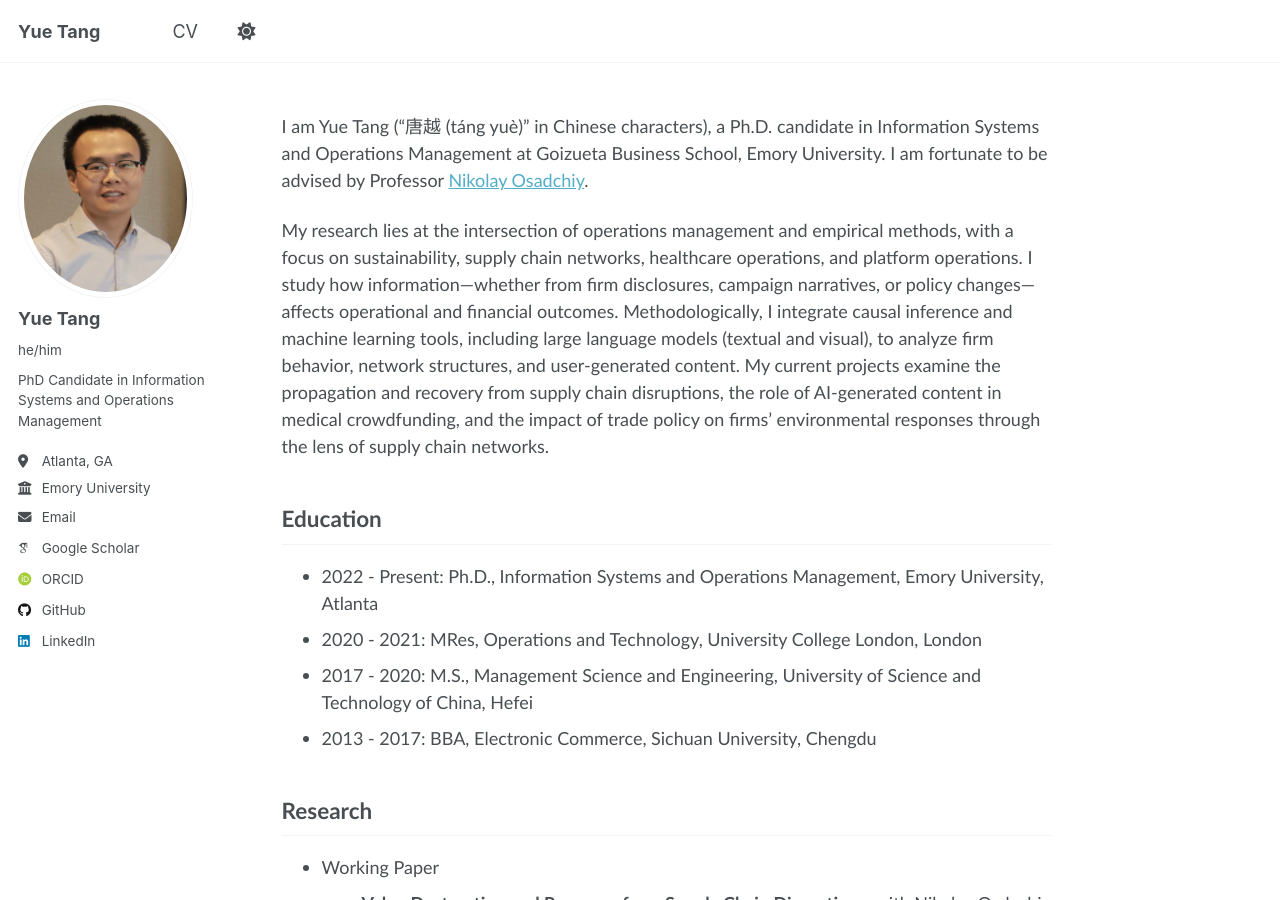
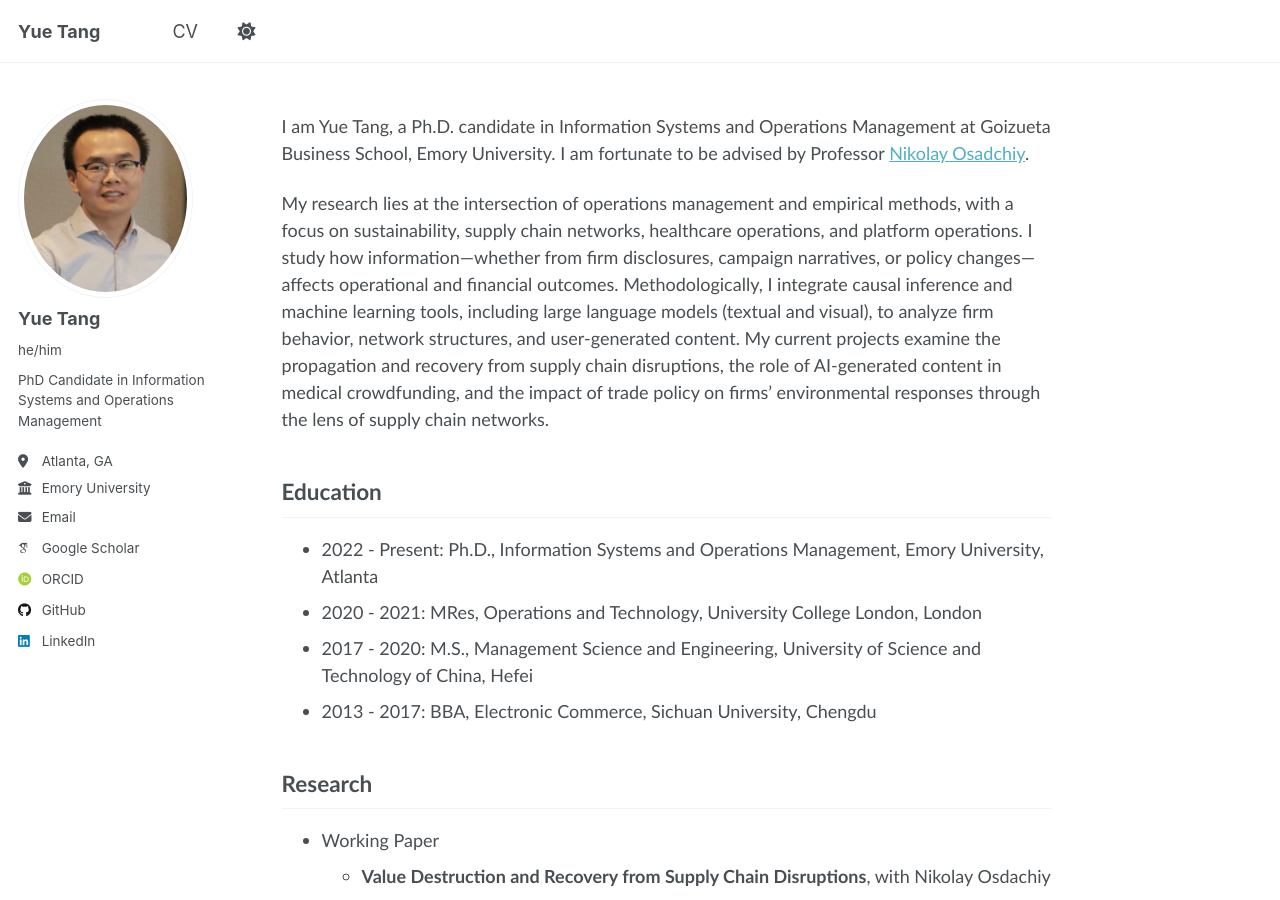
Before and after one commit to YueTang-YT/YueTang-YT.github.io, a Jekyll site: the page built from _pages/about.md, in a window 1280 px wide and 900 px high. Built offline with Jekyll 4.4.1, drawn with Linux system fonts in a browser that asks for light colours; some web fonts are replaced.

Commit message:
Update about.md

```diff
--- a/_pages/about.md
+++ b/_pages/about.md
@@ -18,7 +18,7 @@
   gtag('config', 'G-PHYCRQ4Y5M');
 </script>
 
-I am Yue Tang ("唐越 (táng yuè)" in Chinese characters), a Ph.D. candidate in Information Systems and Operations Management at Goizueta Business School, Emory University. I am fortunate to be advised by Professor [Nikolay Osadchiy](http://www.nikolayosadchiy.com).
+I am Yue Tang, a Ph.D. candidate in Information Systems and Operations Management at Goizueta Business School, Emory University. I am fortunate to be advised by Professor [Nikolay Osadchiy](http://www.nikolayosadchiy.com).
 
 My research lies at the intersection of operations management and empirical methods, with a focus on sustainability, supply chain networks, healthcare operations, and platform operations. I study how information—whether from firm disclosures, campaign narratives, or policy changes—affects operational and financial outcomes. Methodologically, I integrate causal inference and machine learning tools, including large language models (textual and visual), to analyze firm behavior, network structures, and user-generated content. My current projects examine the propagation and recovery from supply chain disruptions, the role of AI-generated content in medical crowdfunding, and the impact of trade policy on firms’ environmental responses through the lens of supply chain networks.
 
```
